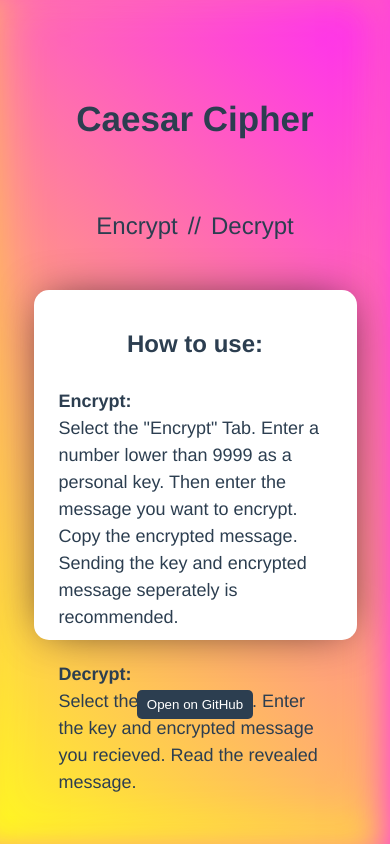
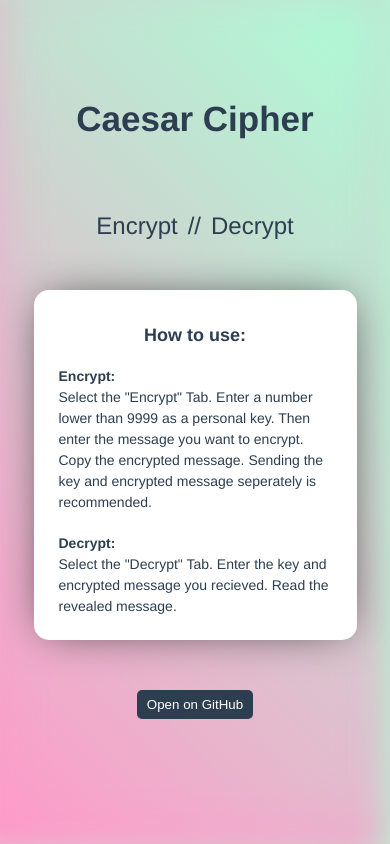
Before and after one commit to ayruun/caesar-cipher, a Vue app: page / in a window 390 px wide. Built offline with nearby package versions, Linux system fonts and the light colour scheme.

Commit message:
add details

```diff
--- a/src/App.vue
+++ b/src/App.vue
@@ -84,10 +84,12 @@ body {
 
 :root {
   --primary: #2c3e50;
-  --yellow: #fff722;
-  --pink: #ff26f9;
-  --green: #26ff92e3;
-  --purple: #6422ff;
+  --yellow: #f1eb22;
+  --pink: #eb34e5;
+  --green: #35e08be3;
+  --purple: #5f2fcf;
+  --mint: rgb(170, 255, 213);
+  --rose: rgb(255, 154, 201);
 }
 
 #app {
@@ -101,9 +103,9 @@ body {
   flex-direction: column;
   justify-content: center;
   align-items: center;
-  background: linear-gradient(45deg, var(--yellow), var(--pink));
-  box-shadow: inset -20px 0 38px -18px var(--pink),
-    inset -3px -13px 65px -18px var(--yellow);
+  background: linear-gradient(45deg, var(--rose), var(--mint));
+  box-shadow: inset -20px 0 38px -18px var(--mint),
+    inset -3px -13px 65px -18px var(--rose);
 }
 
 h1 {
--- a/src/components/TabEncrypt.vue
+++ b/src/components/TabEncrypt.vue
@@ -1,13 +1,13 @@
 <template>
   <div class="tab-encrypt">
     <p class="headlines">Encryption Key:</p>
-    <input v-model="inputKey" placeholder="Enter a Number lower than 9999">
+    <input inputmode="numeric" v-model="inputKey" placeholder="Enter a Number lower than 9999">
 
     <p class="headlines">Enter a Message:</p>
     <input v-model="inputMessage" placeholder="Enter your Message to decrypt">
 
     <p class="headlines">Encrypted:</p>
-    <input :value="encrypt(inputMessage)" disabled>
+    <input id="focus-msg" :value="encrypt(inputMessage)">
     <input type="hidden" id="encrypted-msg" :value="encryptedMessage">
     <button id="copy-btn" @click="copyInput">copy</button>
   </div>
@@ -48,6 +48,9 @@ export default {
       document.execCommand("copy");
       strToCopy.setAttribute("type", "hidden");
       window.getSelection().removeAllRanges();
+      let strToFocus = document.querySelector("#focus-msg");
+      strToFocus.setAttribute("type", "text");
+      strToFocus.select();
     }
   }
 };
--- a/src/components/TabHowTo.vue
+++ b/src/components/TabHowTo.vue
@@ -1,15 +1,19 @@
 <template>
   <div class="how-to">
     <h2>How to use:</h2>
-        <p><b>Encrypt:</b><br> Select the "Encrypt" Tab. Enter a number lower than 9999 as a personal key. Then enter the message you want to encrypt. Copy the encrypted message. Sending the key and encrypted message seperately is recommended.</p>
-        <p><b>Decrypt:</b><br> Select the "Decrypt" Tab. Enter the key and encrypted message you recieved. Read the revealed message.</p>
+    <p>
+      <b>Encrypt:</b>
+      <br />Select the "Encrypt" Tab. Enter a number lower than 9999 as a personal key. Then enter the message you want to encrypt. Copy the encrypted message. Sending the key and encrypted message seperately is recommended.
+    </p>
+    <p>
+      <b>Decrypt:</b>
+      <br />Select the "Decrypt" Tab. Enter the key and encrypted message you recieved. Read the revealed message.
+    </p>
   </div>
 </template>
 
 <script>
-export default {
-
-}
+export default {};
 </script>
 
 <style>
@@ -29,4 +33,18 @@ export default {
   margin: 15px 0;
   line-height: 150%;
 }
+
+@media (max-width: 925px) {
+  .how-to h2 {
+    font-size: 18px;
+    align-self: center;
+    margin: 10px 0;
+  }
+
+  .how-to p {
+    font-size: 14px;
+    margin: 10px 0;
+    line-height: 150%;
+  }
+}
 </style>
```
Lines whose indentation alone changed are shown as unchanged.
